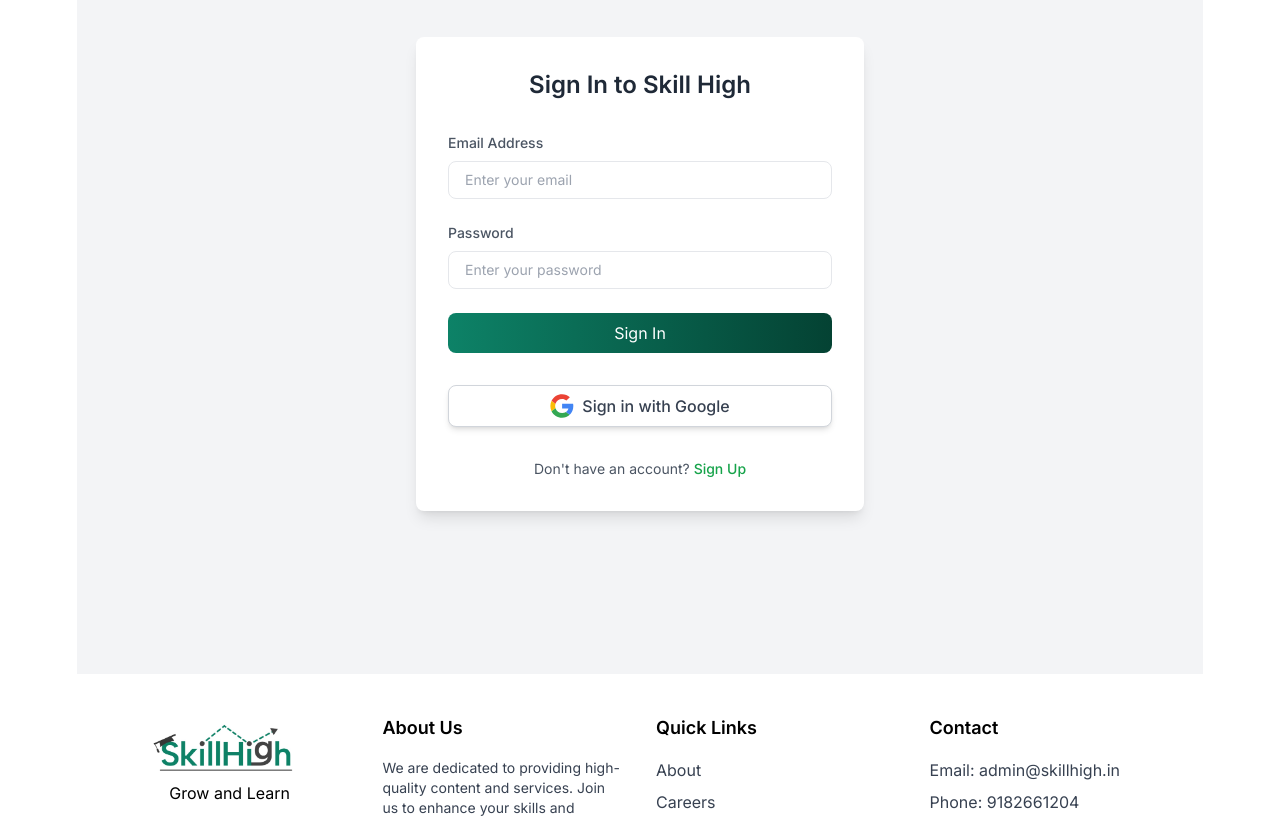
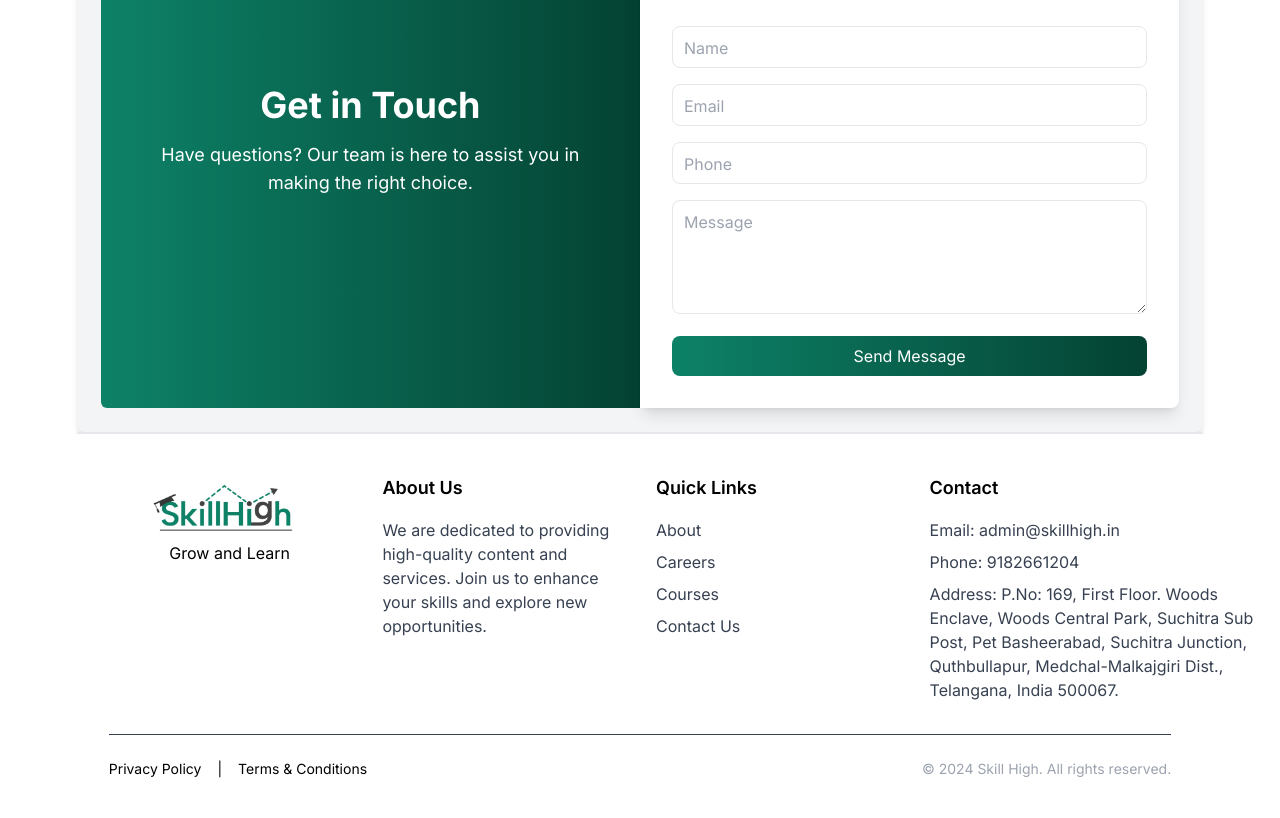
Before and after one commit to imSaikirann/Skillhigh, a React (Vite) app in the folder landing/: page /contactus in a window 1280 px wide. Shown: the part 220-1038 px from the top of the page. Built offline with nearby package versions, Linux system fonts and the light colour scheme; no server answers.

Commit message:
modules and content

```diff
--- a/landing/src/App.jsx
+++ b/landing/src/App.jsx
@@ -14,6 +14,7 @@
 import TermsAndConditions from "./pages/Terms&Conditions";
 import CheckoutPage from "./pages/Checkout";
 import ProtectedRoutes from "./pages/ProtectedRoutes";
+import ContactUs from "./pages/ContactUs";
 
 function App() {
 
@@ -32,6 +33,8 @@
         <Route path="/terms-and-conditions" element={<TermsAndConditions />} />
         {/* <Route path="/d" element={<DepartmentsList />} /> */}
         <Route path="/allcourses" element={<AllCourses />} />
+        <Route path="/contactus" element={<ContactUs />} />
+
 
 
 
--- a/landing/src/components/Footer.jsx
+++ b/landing/src/components/Footer.jsx
@@ -3,7 +3,7 @@
 
 export default function Footer() {
   return (
-    <footer className="bg-white text-black py-10 font-inter">
+    <footer className="bg-white text-black py-10 border-t-2 font-inter">
       <div className="max-w-7xl mx-auto px-6 lg:px-8">
         <div className="grid grid-cols-1 md:grid-cols-4 gap-8">
 
@@ -36,7 +36,7 @@
           {/* About Us Section */}
           <div>
             <h2 className="text-lg font-semibold mb-4">About Us</h2>
-            <p className="text-gray-700 text-sm">
+            <p className="text-gray-700 text-md">
               We are dedicated to providing high-quality content and services. Join us to enhance your skills and explore new opportunities.
             </p>
           </div>
@@ -53,9 +53,9 @@
           </div>
 
           {/* Contact Info */}
-          <div>
+          <div className='w-full sm:w-[350px]'>
             <h2 className="text-lg font-semibold mb-4">Contact</h2>
-            <ul className="text-gray-700 space-y-2">
+            <ul className="text-gray-700 space-y-2 justify-normal">
               <li>Email: <a href="mailto:admin@skillhigh.in" className="hover:text-main">admin@skillhigh.in</a></li>
               <li>Phone: 9182661204</li>
               <li>Address: P.No: 169, First Floor.
@@ -67,14 +67,16 @@
         </div>
 
         {/* Bottom Footer */}
-        <div className="mt-8 text-center flex flex-row items-center justify-between border-t border-gray-700 pt-4 text-gray-800 text-sm">
-          <div>
-            <a href="/privacy-policy" className="hover:text-main mx-2">Privacy Policy</a>
-            <span>|</span>
-            <a href="/terms-and-conditions" className="hover:text-main mx-2">Terms & Conditions</a>
-          </div>
-          <div className="mt-2">
-            &copy; {new Date().getFullYear()} Skill High. All rights reserved.
+        <div className="mt-8 border-t border-gray-700 pt-6">
+          <div className="flex flex-col md:flex-row items-center justify-between text-sm">
+            <div className="flex space-x-4">
+              <a href="/privacy-policy" className="hover:text-main">Privacy Policy</a>
+              <span>|</span>
+              <a href="/terms-and-conditions" className="hover:text-main">Terms & Conditions</a>
+            </div>
+            <p className="mt-4 md:mt-0 text-gray-400">
+              &copy; {new Date().getFullYear()} Skill High. All rights reserved.
+            </p>
           </div>
         </div>
       </div>
--- a/landing/src/components/VisionMission.jsx
+++ b/landing/src/components/VisionMission.jsx
@@ -3,47 +3,43 @@
 import banner2 from '../assets/Banner1.png';
 
 export default function VisionMission() {
-  const gradientStyle = {
-    backgroundImage: 'linear-gradient(to right, #0D8267, #044233)',
-    color: 'white',
-    textAlign: 'center',
-  };
+  const gradientStyle = "bg-gradient-to-r from-[#0D8267] to-[#044233] text-white";
+
   return (
     <div className="flex flex-col p-6 font-inter space-y-8 sm:space-y-12">
       {/* Vision Section */}
-      <div  className="flex flex-col md:flex-row items-center gap-6 md:gap-0">
-        <div style={gradientStyle} className="flex flex-col w-full md:w-1/2 h-auto items-center md:items-start justify-center text-left rounded-l-lg font-semibold text-gray-700 p-6 space-y-4">
-          <h2 className="font-bold text-2xl sm:text-3xl lg:text-4xl">Our Vision</h2>
-          <p className="text-sm sm:text-base lg:text-lg">
-          Our vision is to bridge the gap between academia and industry by promoting a community of skilled professionals who are job-ready and empowered to succeed. We believe that with the right tools, resources, and mentorship, everyone has the potential to succeed in their chosen fields.
+      <section className="flex flex-col md:flex-row items-center gap-6">
+        <div className={`${gradientStyle} flex flex-col w-full md:w-1/2 h-auto items-start justify-center rounded-t-lg md:rounded-l-lg p-6 sm:p-8 lg:p-10 space-y-4`}>
+          <h2 className="font-bold text-2xl sm:text-3xl lg:text-4xl xl:text-5xl">Our Vision</h2>
+          <p className="text-sm sm:text-base lg:text-lg text-gray-100">
+            Our vision is to bridge the gap between academia and industry by promoting a community of skilled professionals who are job-ready and empowered to succeed. We believe that with the right tools, resources, and mentorship, everyone has the potential to succeed in their chosen fields.
           </p>
         </div>
         <div className="w-full md:w-1/2">
           <img
             src={banner1}
-            alt="Vision Image"
-            className="w-full h-auto object-cover rounded-lg shadow-lg"
+            alt="Vision"
+            className="h-64 sm:h-80 lg:h-96 object-cover rounded-lg shadow-lg"
           />
         </div>
-      </div>
+      </section>
 
       {/* Mission Section */}
-      <div className="flex flex-col-reverse md:flex-row items-center gap-6 md:gap-0">
+      <section className="flex flex-col-reverse md:flex-row items-center gap-6">
         <div className="w-full md:w-1/2">
           <img
             src={banner2}
-            alt="Mission Image"
-            className="w-full h-auto object-cover rounded-lg shadow-lg"
+            alt="Mission"
+            className="h-64 sm:h-80 lg:h-96 object-cover rounded-lg shadow-lg"
           />
         </div>
-        <div style={gradientStyle} className="flex flex-col w-full md:w-1/2 h-auto items-center md:items-start justify-center rounded-r-lg text-left font-semibold text-gray-700 p-6 space-y-4">
-          <h2 className="font-bold text-2xl sm:text-3xl lg:text-4xl">Our Mission</h2>
-          <p className="text-sm sm:text-base lg:text-lg">
-          At SkillHigh, we are committed to being your affordable and trusted learning partner worldwide. We equip you with essential practical skills and hands-on experience that prepare you to confidently step into the professional world, ready to make an impact and excel in your career.
-
+        <div className={`${gradientStyle} flex flex-col w-full md:w-1/2 h-auto items-center md:items-start justify-center rounded-t-lg md:rounded-r-lg p-6 sm:p-8 lg:p-10 space-y-4`}>
+          <h2 className="font-bold text-2xl sm:text-3xl lg:text-4xl xl:text-5xl">Our Mission</h2>
+          <p className="text-sm sm:text-base lg:text-lg text-gray-100">
+            At SkillHigh, we are committed to being your affordable and trusted learning partner worldwide. We equip you with essential practical skills and hands-on experience that prepare you to confidently step into the professional world, ready to make an impact and excel in your career.
           </p>
         </div>
-      </div>
+      </section>
     </div>
   );
 }
--- /dev/null
+++ b/landing/src/pages/ContactUs.jsx
@@ -0,0 +1,155 @@
+import React, { useState } from 'react';
+import axios from '../auth/axiosConfig';
+
+export default function ContactUs() {
+  const gradientStyle = {
+    background: 'linear-gradient(to right, #0D8267, #044233)',
+    color: 'white',
+  };
+
+  const [formData, setFormData] = useState({
+    name: '',
+    email: '',
+    phone: '',
+    message: '',
+  });
+
+  const [formStatus, setFormStatus] = useState({ success: false, message: '' });
+
+  const handleChange = (e) => {
+    const { name, value } = e.target;
+    if (name === 'phone' && !/^\d*$/.test(value)) return; // Only allow numbers for phone
+    setFormData((prev) => ({ ...prev, [name]: value }));
+  };
+
+  const validateForm = () => {
+    const { name, email, phone, message } = formData;
+    if (!name.trim()) return 'Name is required.';
+    if (!email.trim() || !/^[^\s@]+@[^\s@]+\.[^\s@]+$/.test(email)) return 'Invalid email address.';
+    if (!phone.trim() || phone.length !== 10) return 'Phone number must be 10 digits.';
+    if (!message.trim()) return 'Message is required.';
+    return null;
+  };
+
+  const handleSubmit = async (e) => {
+    e.preventDefault();
+    const errorMessage = validateForm();
+    if (errorMessage) {
+      setFormStatus({ success: false, message: errorMessage });
+      setTimeout(() => setFormStatus({ success: false, message: '' }), 3000);
+      return;
+    }
+
+    try {
+      const response = await axios.post('/api/v1/contacts/contactus', formData);
+      if (response.status === 201) {
+        setFormStatus({ success: true, message: 'Message sent successfully!' });
+        setFormData({ name: '', email: '', phone: '', message: '' });
+      } else {
+        setFormStatus({ success: false, message: 'Something went wrong!' });
+      }
+    } catch (error) {
+      setFormStatus({ success: false, message: 'Internal server error. Try again later.' });
+    }
+
+    setTimeout(() => setFormStatus({ success: false, message: '' }), 3000);
+  };
+
+  return (
+    <div className="flex flex-col lg:flex-row bg-gray-100 p-6 rounded-lg shadow-md font-inter">
+      {/* Left Section */}
+      <div style={gradientStyle} className="lg:w-1/2 rounded-l-md p-8 flex flex-col justify-center items-center">
+        <h1 className="text-4xl font-bold mb-4">Get in Touch</h1>
+        <p className="text-lg mb-6 text-center">
+          Have questions? Our team is here to assist you in making the right choice.
+        </p>
+      </div>
+
+      {/* Right Section */}
+      <div className="lg:w-1/2 bg-white p-8 rounded-r-lg shadow-lg">
+        <h2 className="text-2xl font-bold mb-4 text-gray-800">Contact Us</h2>
+        <p className="text-gray-600 mb-6">We'd love to hear from you! Fill out the form below.</p>
+
+        <form onSubmit={handleSubmit} className="space-y-4">
+          <div className="relative">
+            <input
+              type="text"
+              name="name"
+              value={formData.name}
+              onChange={handleChange}
+              placeholder=" "
+              className="peer w-full px-4 py-2 border rounded-lg focus:outline-none focus:ring focus:ring-emerald-300"
+              aria-label="Name"
+            />
+            <label className="absolute left-3 top-0 text-gray-500 peer-placeholder-shown:top-2.5 peer-placeholder-shown:text-gray-400 transition-all">
+              Name
+            </label>
+          </div>
+
+          <div className="relative">
+            <input
+              type="email"
+              name="email"
+              value={formData.email}
+              onChange={handleChange}
+              placeholder=" "
+              className="peer w-full px-4 py-2 border rounded-lg focus:outline-none focus:ring focus:ring-emerald-300"
+              aria-label="Email"
+            />
+            <label className="absolute left-3 top-0 text-gray-500 peer-placeholder-shown:top-2.5 peer-placeholder-shown:text-gray-400 transition-all">
+              Email
+            </label>
+          </div>
+
+          <div className="relative">
+            <input
+              type="tel"
+              name="phone"
+              value={formData.phone}
+              onChange={handleChange}
+              placeholder=" "
+              className="peer w-full px-4 py-2 border rounded-lg focus:outline-none focus:ring focus:ring-emerald-300"
+              aria-label="Phone"
+            />
+            <label className="absolute left-3 top-0 text-gray-500 peer-placeholder-shown:top-2.5 peer-placeholder-shown:text-gray-400 transition-all">
+              Phone
+            </label>
+          </div>
+
+          <div className="relative">
+            <textarea
+              name="message"
+              value={formData.message}
+              onChange={handleChange}
+              placeholder=" "
+              rows="4"
+              className="peer w-full px-4 py-2 border rounded-lg focus:outline-none focus:ring focus:ring-emerald-300"
+              aria-label="Message"
+            ></textarea>
+            <label className="absolute left-3 top-0 text-gray-500 peer-placeholder-shown:top-2.5 peer-placeholder-shown:text-gray-400 transition-all">
+              Message
+            </label>
+          </div>
+
+          <button
+          style={gradientStyle}
+            type="submit"
+            className="w-full  text-white py-2 rounded-lg hover:from-emerald-600 hover:to-teal-700 focus:outline-none focus:ring focus:ring-emerald-300"
+          >
+            Send Message
+          </button>
+        </form>
+
+        {formStatus.message && (
+          <div
+            className={`mt-4 text-center py-2 rounded-lg ${
+              formStatus.success ? 'bg-green-100 text-green-700' : 'bg-red-100 text-red-700'
+            }`}
+          >
+            {formStatus.message}
+          </div>
+        )}
+      </div>
+    </div>
+  );
+}
```
Also changed, not shown: landing/src/components/About_Join.jsx (+18 -18 lines), landing/src/components/Mentors.jsx (+14 -7 lines), landing/src/components/Navbar.jsx (+4 -3 lines), landing/src/pages/UserProfile.jsx (+5 -2 lines).
